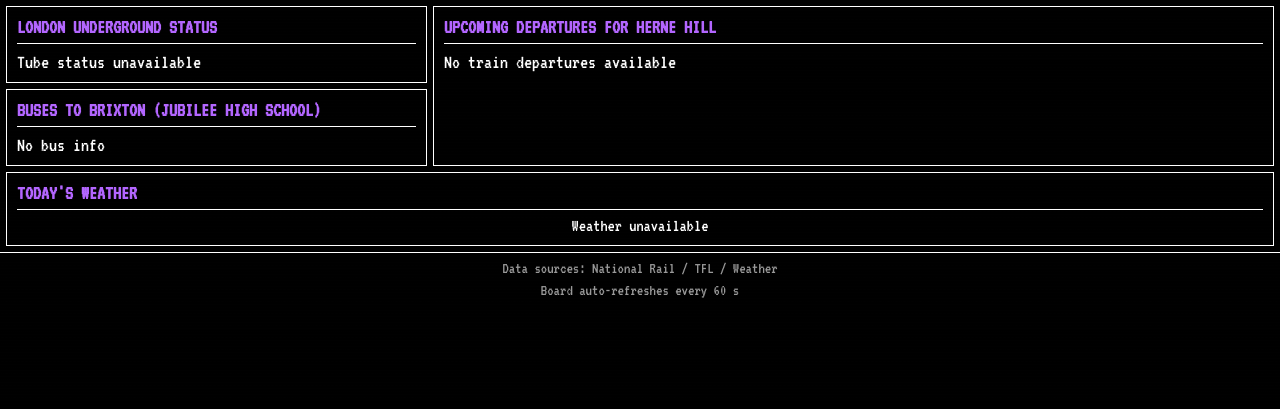
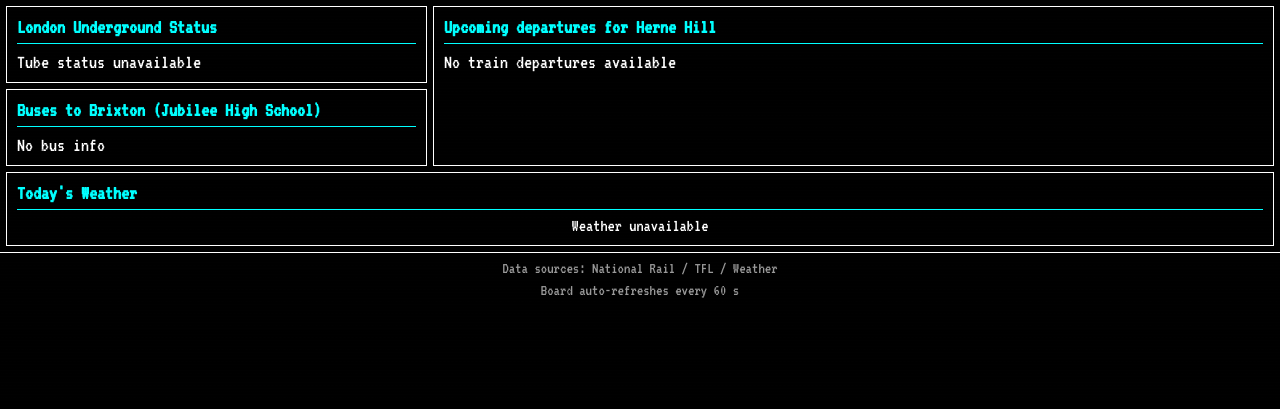
Before and after one commit to blu3skies/Departures_Board, a Flask app: template templates/index.html in a window 1280 px wide. Shown: the part 41-450 px from the top of the page. Run offline with Flask 3, Linux system fonts and the light colour scheme; the template is opened without the code that fills it, so the values that code supplies are empty.

Commit message:
more styling changesi

```diff
--- a/static/styles-experimental.css
+++ b/static/styles-experimental.css
@@ -225,14 +225,20 @@
 
 /* Panel titles */
 .panel-title {
-  text-transform: uppercase;
-  border-bottom: 1px solid rgba(255, 255, 255, 0.1);
+  color: var(--text-primary);
+  font-weight: 600;
+  background: rgba(25, 25, 35, 0.5);
+  backdrop-filter: blur(20px);
+  -webkit-backdrop-filter: blur(20px);
+  border: 1px solid rgba(255, 255, 255, 0.15);
+  border-radius: 12px;
+  padding: 8px 12px;
   margin-bottom: 8px;
-  padding-bottom: 6px;
-  font-weight: 600;
-  color: var(--text-primary);
-  font-size: 13px;
-  letter-spacing: 0.5px;
+  box-shadow: 0 2px 8px rgba(0, 0, 0, 0.2);
+  font-size: 14px;
+  text-transform: none;
+  letter-spacing: 0;
+  text-align: left;
 }
 
 /* Tube rows - Glass Style */
@@ -584,6 +590,7 @@
   grid-template-columns: repeat(auto-fit, minmax(130px, 1fr));
   gap: 6px;
   margin-bottom: 8px;
+  justify-content: center;
 }
 
 .weather-seg {
@@ -640,6 +647,27 @@
   background: rgba(50, 50, 70, 0.8);
   border-color: rgba(255, 255, 255, 0.3);
   transform: translateY(-1px);
+}
+
+/* Weather footer summary */
+.weather-panel .muted {
+  text-align: center;
+  margin-top: 8px;
+  color: var(--text-primary);
+  font-size: 15px;
+}
+
+.weather-panel .muted span.high {
+  color: #ff9933; /* Orange */
+}
+
+.weather-panel .muted span.low {
+  color: #66ccff; /* Light blue */
+}
+
+.weather-details-button {
+  margin-top: 8px;
+  text-align: center;
 }
 
 /* Weather Modal - Glass Style */
--- a/static/styles.css
+++ b/static/styles.css
@@ -196,12 +196,12 @@
 
 /* Panel titles */
 .panel-title {
-  text-transform: uppercase;
-  border-bottom: 1px solid var(--teletext-white);
+  color: var(--teletext-cyan);
+  font-weight: bold;
+  border-bottom: 1px solid var(--teletext-cyan);
   margin-bottom: 4px;
   padding-bottom: 2px;
-  font-weight: bold;
-  color: var(--teletext-purple);
+  text-transform: none;
 }
 
 /* Tube rows */
@@ -492,6 +492,7 @@
   grid-template-columns: repeat(auto-fit, minmax(160px, 1fr));
   gap: 4px;
   margin-bottom: 8px;
+  justify-content: center;
 }
 
 .weather-seg {
@@ -565,12 +566,6 @@
 }
 
 /* Title colours – all purple now */
-.tube-panel .panel-title,
-.bus-panel .panel-title,
-.train-panel .panel-title,
-.weather-panel .panel-title {
-  color: var(--teletext-purple);
-}
 
 /* Responsive tweaks */
 @media (max-width: 1200px) {
```
Also changed, not shown: response.xml (+2 -2 lines).
